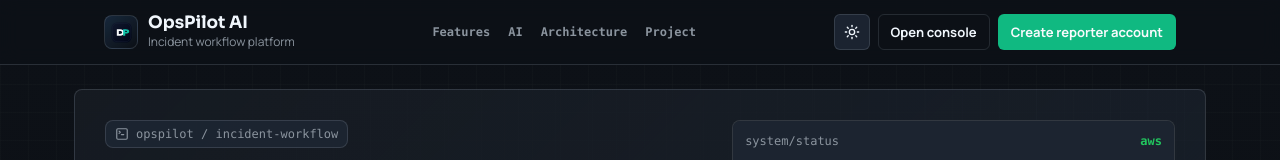
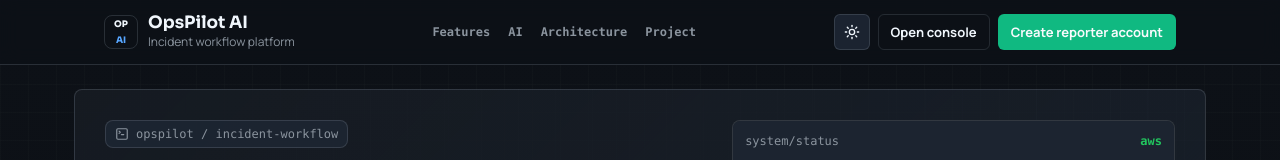
Before and after one commit to shashank35i/OpsPilot-AI, a React (Vite) app in the folder frontend/: page / in a window 1280 px wide. Shown: the top 160 px of the page. Built offline with nearby package versions, Linux system fonts and the light colour scheme; no server answers.

Commit message:
logo refactored

```diff
--- a/frontend/src/components/BrandMark.jsx
+++ b/frontend/src/components/BrandMark.jsx
@@ -1,7 +1,8 @@
 export const BrandMark = ({ className = "brand-mark" }) => {
   return (
     <span className={className} aria-label="OpsPilot logo">
-      <img src="/favicon-opspilot.svg" alt="" />
+      <span className="brand-mark-line">OP</span>
+      <span className="brand-mark-line brand-mark-accent">AI</span>
     </span>
   );
 };
--- a/frontend/src/styles.css
+++ b/frontend/src/styles.css
@@ -374,17 +374,26 @@ html[data-theme="light"] .logo-cell {
   border: 1px solid var(--border);
   display: inline-grid;
   place-items: center;
-  align-items: center;
-  justify-content: center;
-  background: linear-gradient(140deg, color-mix(in oklab, var(--accent) 16%, transparent), transparent);
+  grid-template-rows: 1fr 1fr;
+  background:
+    linear-gradient(140deg, color-mix(in oklab, var(--accent) 14%, transparent), transparent),
+    var(--panel-strong);
   overflow: hidden;
-}
-
-.brand-mark img {
-  width: 23px;
-  height: 23px;
-  object-fit: contain;
-  filter: saturate(1.05);
+  color: var(--text);
+  font-family: "Sora", system-ui, sans-serif;
+  font-weight: 800;
+  letter-spacing: 0;
+  line-height: 1;
+}
+
+.brand-mark-line {
+  display: block;
+  font-size: 9px;
+  line-height: 1;
+}
+
+.brand-mark-accent {
+  color: var(--accent);
 }
 
 .sidebar-badge {
```
Also changed, not shown: frontend/public/favicon-opspilot.svg, 1 other file (tests, documents, lock files or other folders).
